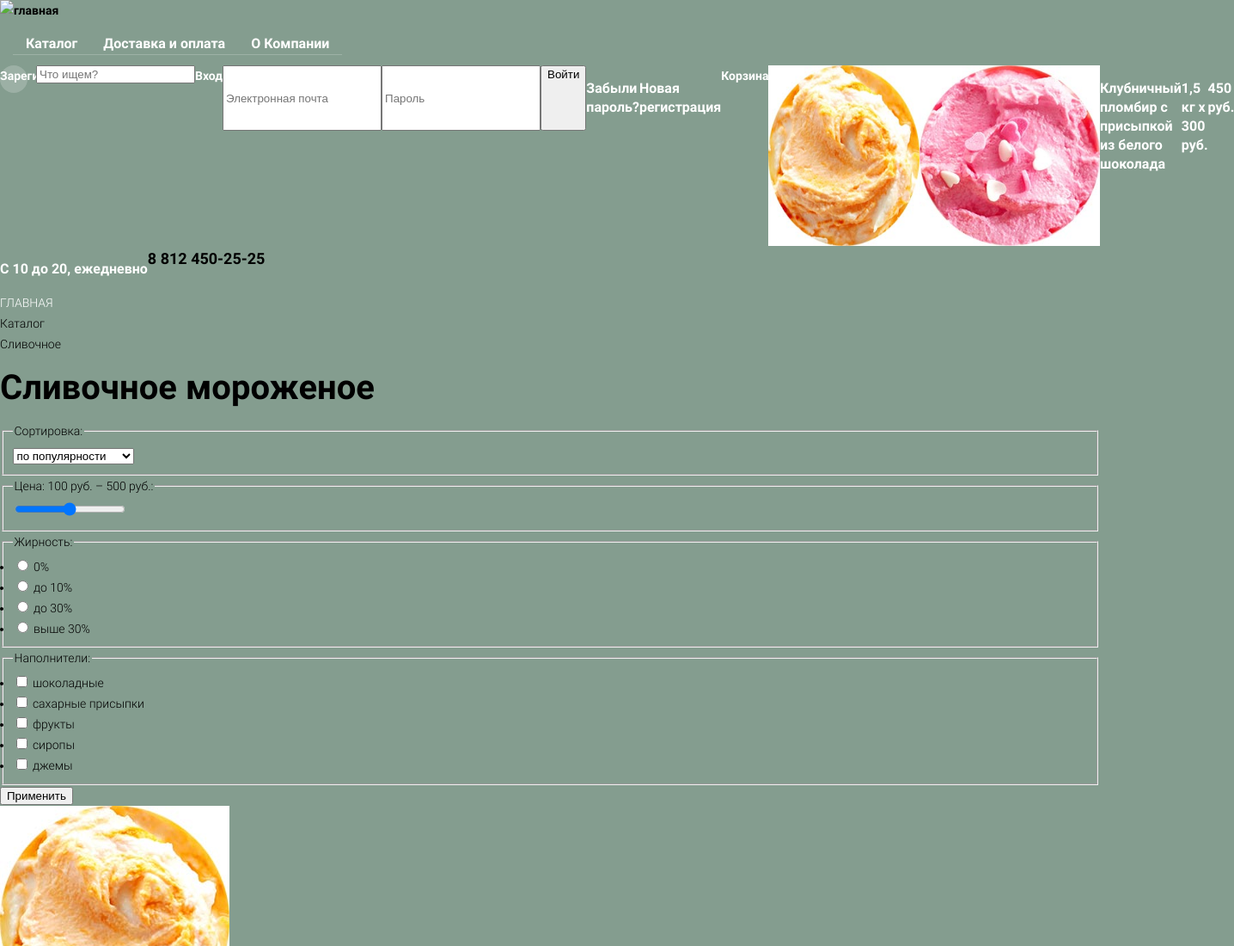
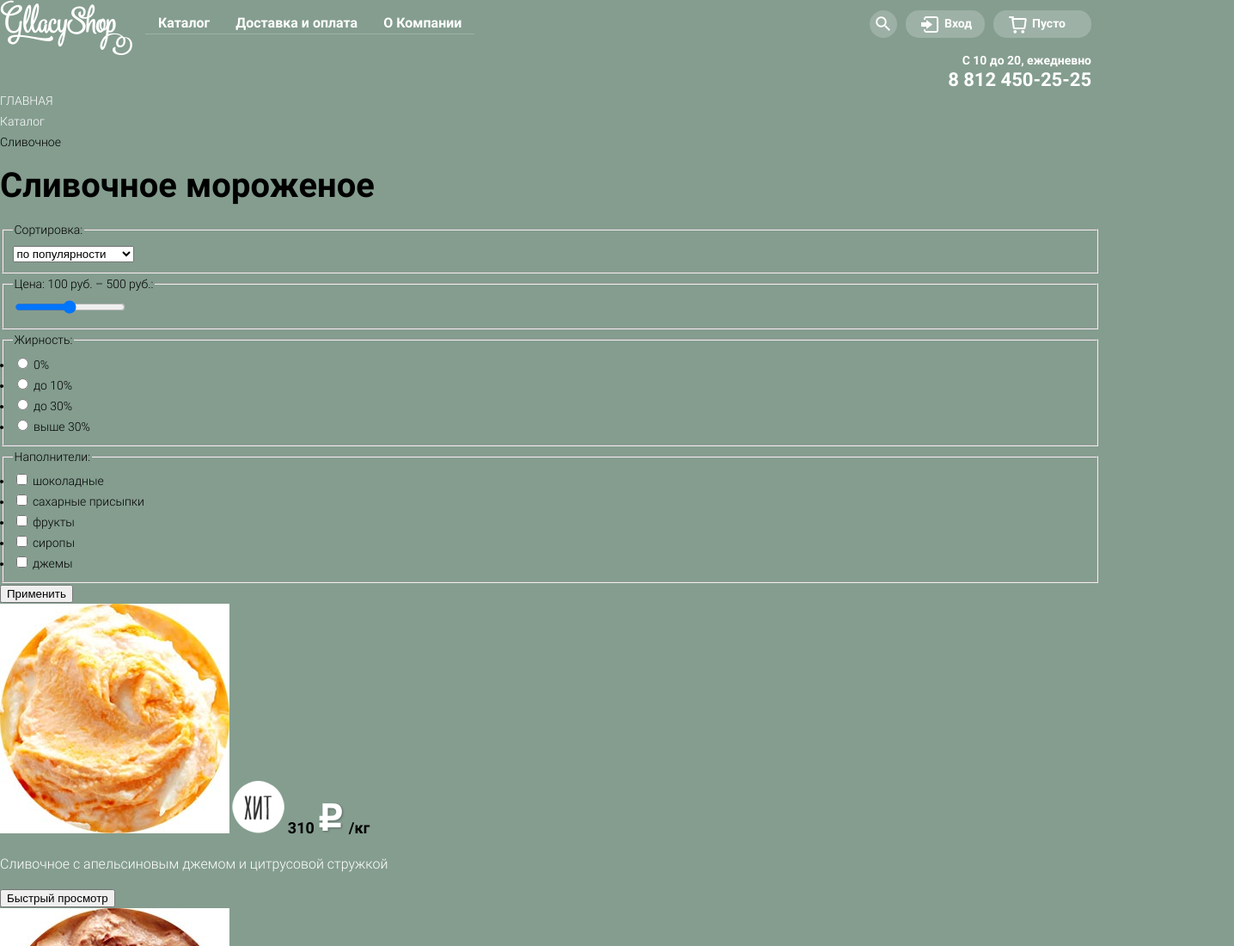
Before and after one commit to Iriyamak/gllacy, a plain HTML site: page shop.html in a window 1280 px wide. Shown: the top 1100 px of the page at 86% size, 1436 px wide, since content can reach past the window. Drawn offline with Linux system fonts and the light colour scheme.

Commit message:
header changes

```diff
--- a/shop.html
+++ b/shop.html
@@ -8,14 +8,15 @@
   <title>Gllacy</title>
 </head>
 <body>
-  <header class="main-header centerfix">
-      <img src="img/nerds-logo.png" alt="главная">
+   <header class="main-header">
+          <div class="header-top">
+            <a class="mainlogo" href="index.html"> <img src="img/logo.png" alt="главная"></a>
             <nav class="main-menu">
               <ul>
                 <li><a href="shop.html">Каталог</a>
                   <ul class="sub-menu">
                     <li><a href="#">Новинки</a></li>
-              <li><a href="shop.html">Сливочное</a></li>
+                    <li><a href="#">Сливочное</a></li>
                     <li><a href="#">Щербеты</a></li>
                     <li><a href="#">Фруктовый лед</a></li>
                     <li><a href="#">Мелорин</a></li>
@@ -26,50 +27,26 @@
               </ul>
             </nav>
             <div class="user-block">
-        <a href="#" class="search">Зарегистрироваться</a>
-        <div class="search-block">
-          <form action="">
-            <input type="search" name="" placeholder="Что ищем?">
-          </form>
+              <div>
+              <a class="search" href=""><img src="img/icon-search.png" alt="search"></a>
               </div>
-        <a href="#" class="enter">Вход</a>
-        <div class="enter-block">
-          <form action="">
-            <input type="text" name="" placeholder="Электронная почта">
-            <input type="password" name="" placeholder="Пароль">
-            <button type="submit" class="btn">Войти</button>
-          </form>
-          <p><a href="#">Забыли пароль?</a></p>
-          <p><a href="#">Новая регистрация</a></p>
+              <div class="enter">
+                <a class="login" href="#">Вход</a>
               </div>
-        <a href="#" class="cart">Корзина</a>
-        <div class="cart-block">
-          <div class="cart-item">
-            <img src="img/icr-orange.jpg" alt="">
-            <p>Пломбир с апельсиновым джемом</p>
-            <p>1,5 кг х 200 руб.</p>
-            <p>300 руб.</p>
-          </div>
-          <div class="cart-item">
-            <img src="img/icr-pink.jpg" alt="">
-            <p>Клубничный пломбир с присыпкой из белого шоколада</p>
-            <p>1,5 кг х 300 руб.</p>
-            <p>450 руб.</p>
+              <div class="cart">
+                <a class="login" href="#" class="cart">Пусто</a>
               </div>
             </div>
-        <!--
-        <a href="#" class="login">Профиль</a>
-        <a href="#" class="login">Выйти</a>-->
           </div>
-      <div class="phone">
+          <div class="header-bottom">
               <p>С 10 до 20, ежедневно</p>
-        <b>8 812 450-25-25</b>
+              <span>8 812 450-25-25</span>
           </div>
 </header>
   <main class="centerfix">
     <ul class="breadcrumps">
       <li><a href="index.html">ГЛАВНАЯ</a></li>
-      <li><a href="#"></a>Каталог</a></li>
+      <li><a href="#">Каталог</a></li>
       <li>Сливочное</li>
     </ul>
     <h1>Сливочное мороженое</h1>
```
Lines whose indentation alone changed are shown as unchanged.
